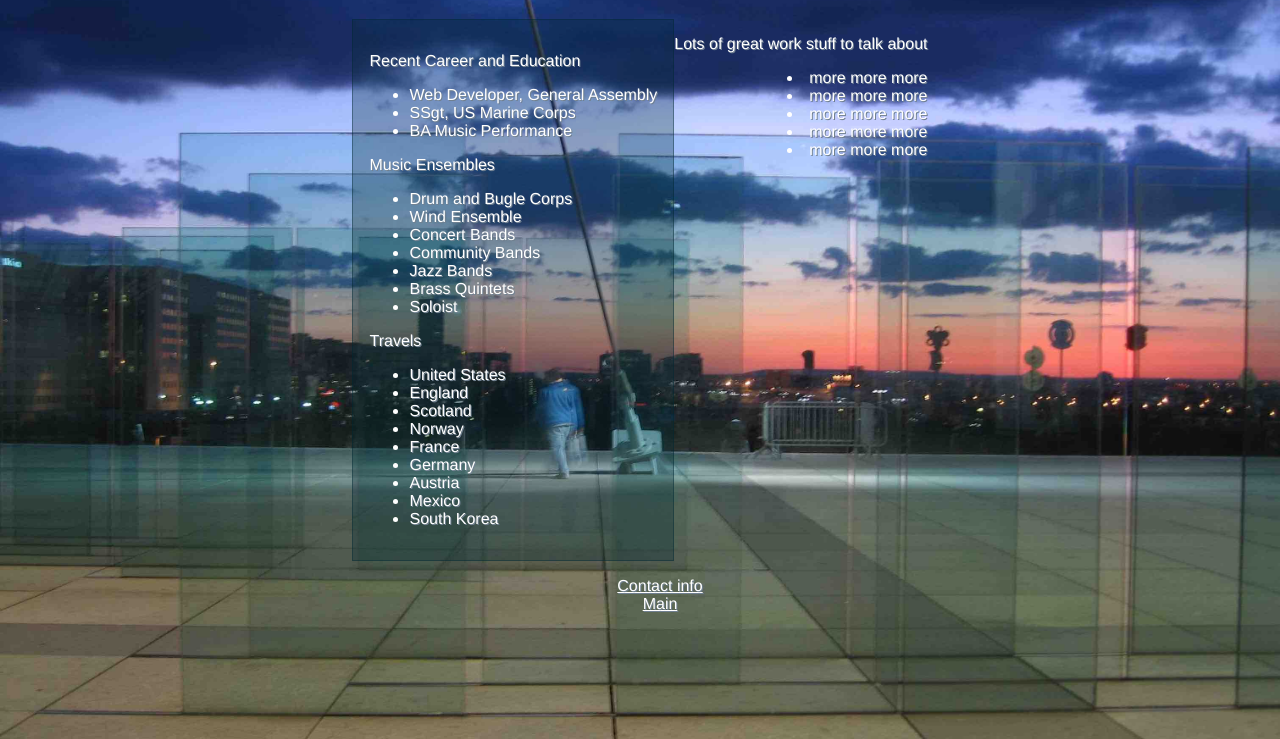
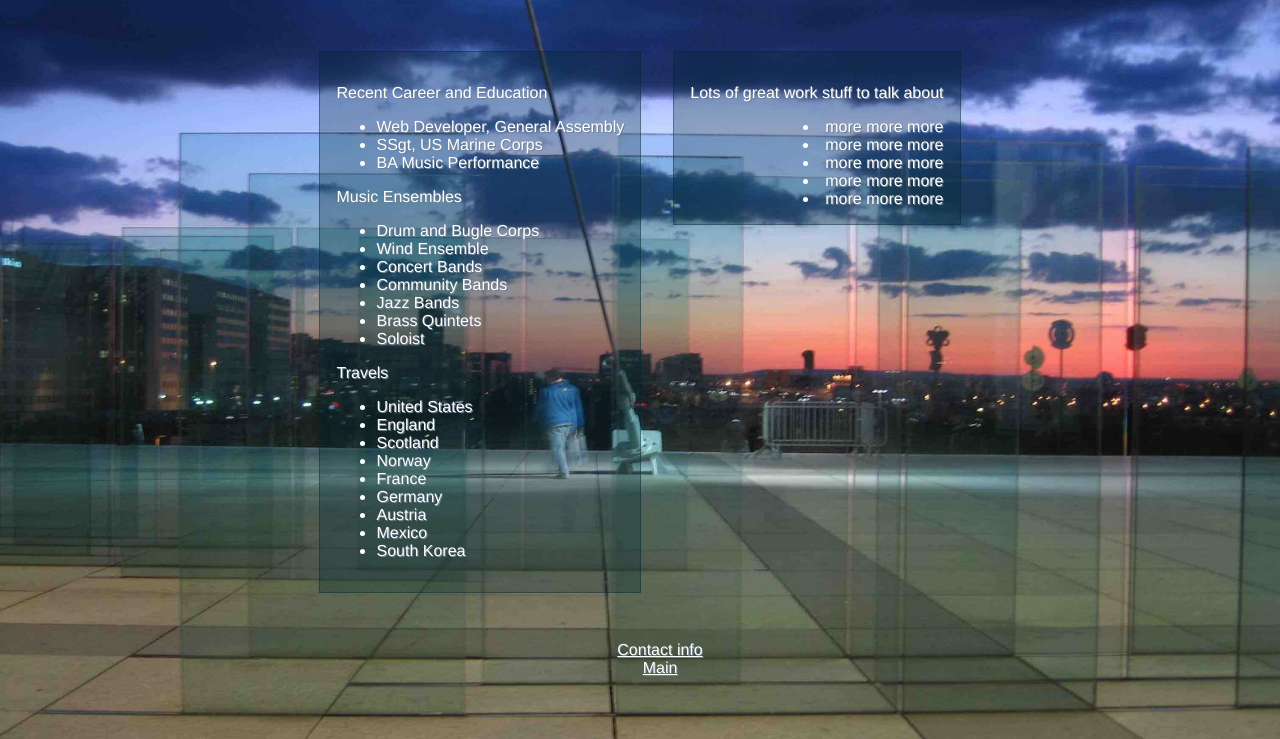
Before and after one commit to lelandjordon/lelandjordon.github.io, a website: page about.html in a window 1280 px wide. Shown: the part 61-800 px from the top of the page. Drawn offline with Linux system fonts and the light colour scheme.

Commit message:
made CSS changes to master branch.  Looks good.

```diff
--- a/about.html
+++ b/about.html
@@ -11,17 +11,8 @@
 
 
 	<!-- <list> -->
-	<div id="panes">
-		<div id="works">
-			<p>Lots of great work stuff to talk about</p>
-			<li>more more more</li>
-			<li>more more more</li>
-			<li>more more more</li>
-			<li>more more more</li>
-			<li>more more more</li>
-		</div>
+	<div class="panes">
 		<div id="all_about">
-			<div class="about_list">
 				<section>
 					<p>Recent Career and Education</p>
 					<ul>
@@ -55,9 +46,15 @@
 						<li>Mexico</li>
 						<li>South Korea</li>
 					</ul>
-
 				</section>
-			</div>
+		</div>
+		<div id="works">
+			<p>Lots of great work stuff to talk about</p>
+			<li>more more more</li>
+			<li>more more more</li>
+			<li>more more more</li>
+			<li>more more more</li>
+			<li>more more more</li>
 		</div>
 	</div>
 	<!-- </list> -->
--- a/style.css
+++ b/style.css
@@ -43,9 +43,10 @@ body {
 	background-size: cover;
 }
 
-#panes {
+.panes {
 	display: inline-block;
 	vertical-align: top;
+	margin: 1em;
 }
 
 #all_about {
@@ -53,23 +54,24 @@ body {
 	width: -moz-max-content;    /* Firefox/Gecko */
 	width: -webkit-max-content; /* Chrome */
 	float: left;
+	text-align: left;
 	background-color: rgba(0,40,50,.3);
 	padding: 1em;
 	border:1px solid rgba(0,40,50,.4);
+	margin: 1em;
 }
 
-.about_list {
-	position: relative;
-	/*float: left;*/
-	text-align: left;
-	z-index: 2;
-}
-
-
 #works {
-	position: relative;
+	width: intrinsic;           /* Safari */
+	width: -moz-max-content;    /* Firefox/Gecko */
+	width: -webkit-max-content; /* Chrome */
+	/*position: relative;*/
 	float: right;
 	text-align: right;
+	padding: 1em;
+	background-color: rgba(0,40,50,.3);
+	border:1px solid rgba(0,40,50,.4);
+	margin: 1em;
 }
 
 footer {
```
